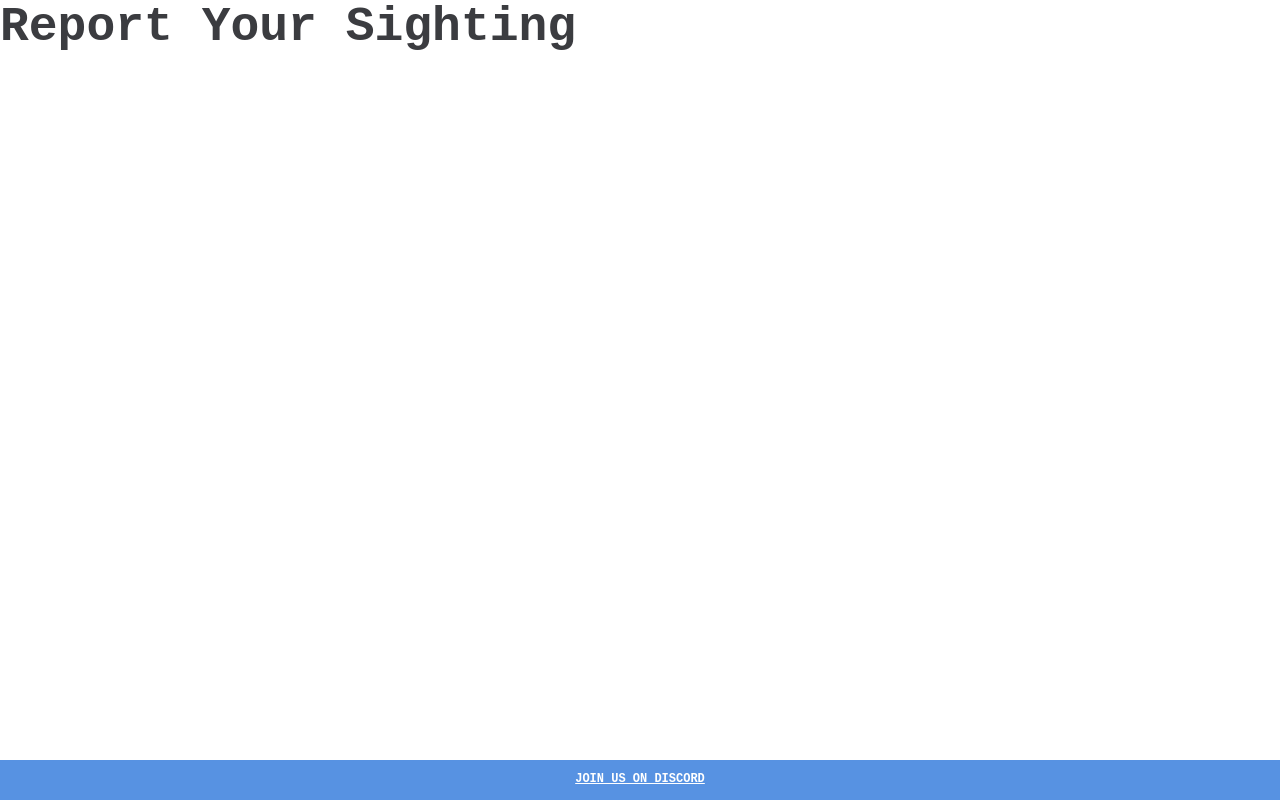
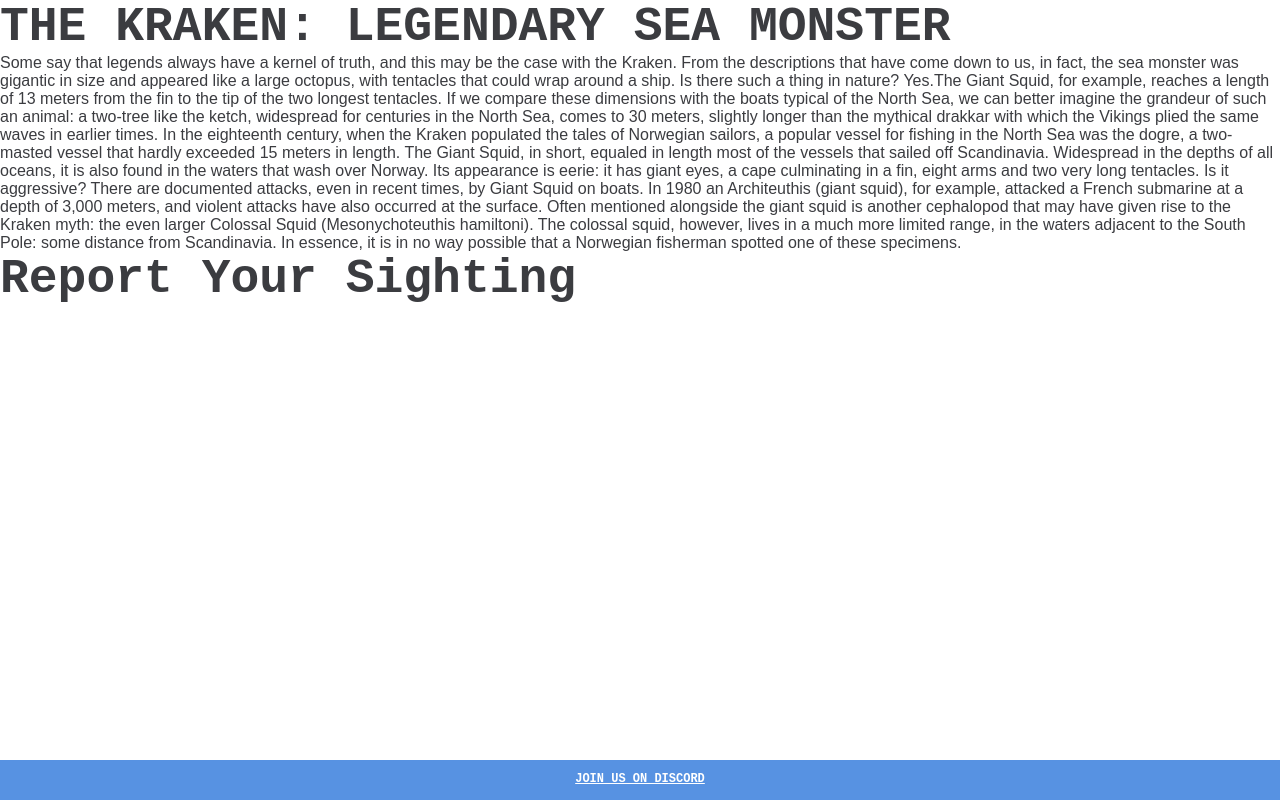
Before and after one commit to TreJpg/in-class-5--, a plain HTML site: page report.html in a window 1280 px wide. Drawn offline with Linux system fonts and the light colour scheme.

Commit message:
Update report.html

```diff
--- a/report.html
+++ b/report.html
@@ -21,7 +21,21 @@ content="Share your story with Cryptid Watch."
 <link rel="stylesheet" href="style.css" />
 </head>
 
-<body>
+  <h1>THE KRAKEN: LEGENDARY SEA MONSTER</h1>
+
+  <body>
+  Some say that legends always have a kernel of truth, and this may be the case with the Kraken. From the descriptions that have come down to us, in fact, the sea monster was gigantic in size and appeared like a large octopus, with tentacles that could wrap around a ship.
+
+Is there such a thing in nature? Yes.The Giant Squid, for example, reaches a length of 13 meters from the fin to the tip of the two longest tentacles.
+
+If we compare these dimensions with the boats typical of the North Sea, we can better imagine the grandeur of such an animal: a two-tree like the ketch, widespread for centuries in the North Sea, comes to 30 meters, slightly longer than the mythical drakkar with which the Vikings plied the same waves in earlier times. In the eighteenth century, when the Kraken populated the tales of Norwegian sailors, a popular vessel for fishing in the North Sea was the dogre, a two-masted vessel that hardly exceeded 15 meters in length.
+
+The Giant Squid, in short, equaled in length most of the vessels that sailed off Scandinavia. Widespread in the depths of all oceans, it is also found in the waters that wash over Norway. Its appearance is eerie: it has giant eyes, a cape culminating in a fin, eight arms and two very long tentacles.
+
+Is it aggressive? There are documented attacks, even in recent times, by Giant Squid on boats. In 1980 an Architeuthis (giant squid), for example, attacked a French submarine at a depth of 3,000 meters, and violent attacks have also occurred at the surface.
+
+Often mentioned alongside the giant squid is another cephalopod that may have given rise to the Kraken myth: the even larger Colossal Squid (Mesonychoteuthis hamiltoni). The colossal squid, however, lives in a much more limited range, in the waters adjacent to the South Pole: some distance from Scandinavia. In essence, it is in no way possible that a Norwegian fisherman spotted one of these specimens.
+</body>
 <main>
 <h1>Report Your Sighting</h1>
 <!--Add your instructions as a list here-->
```
